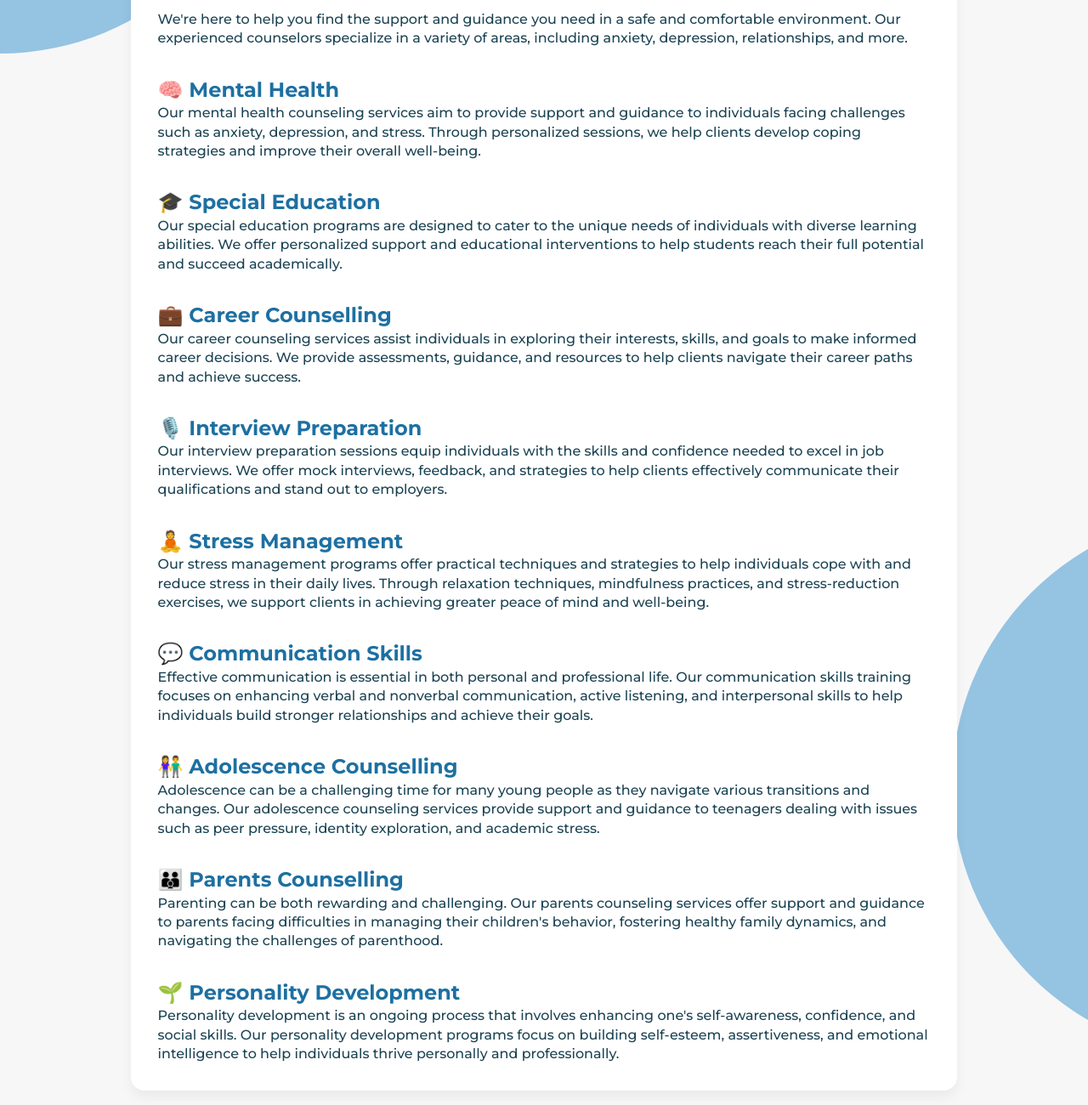
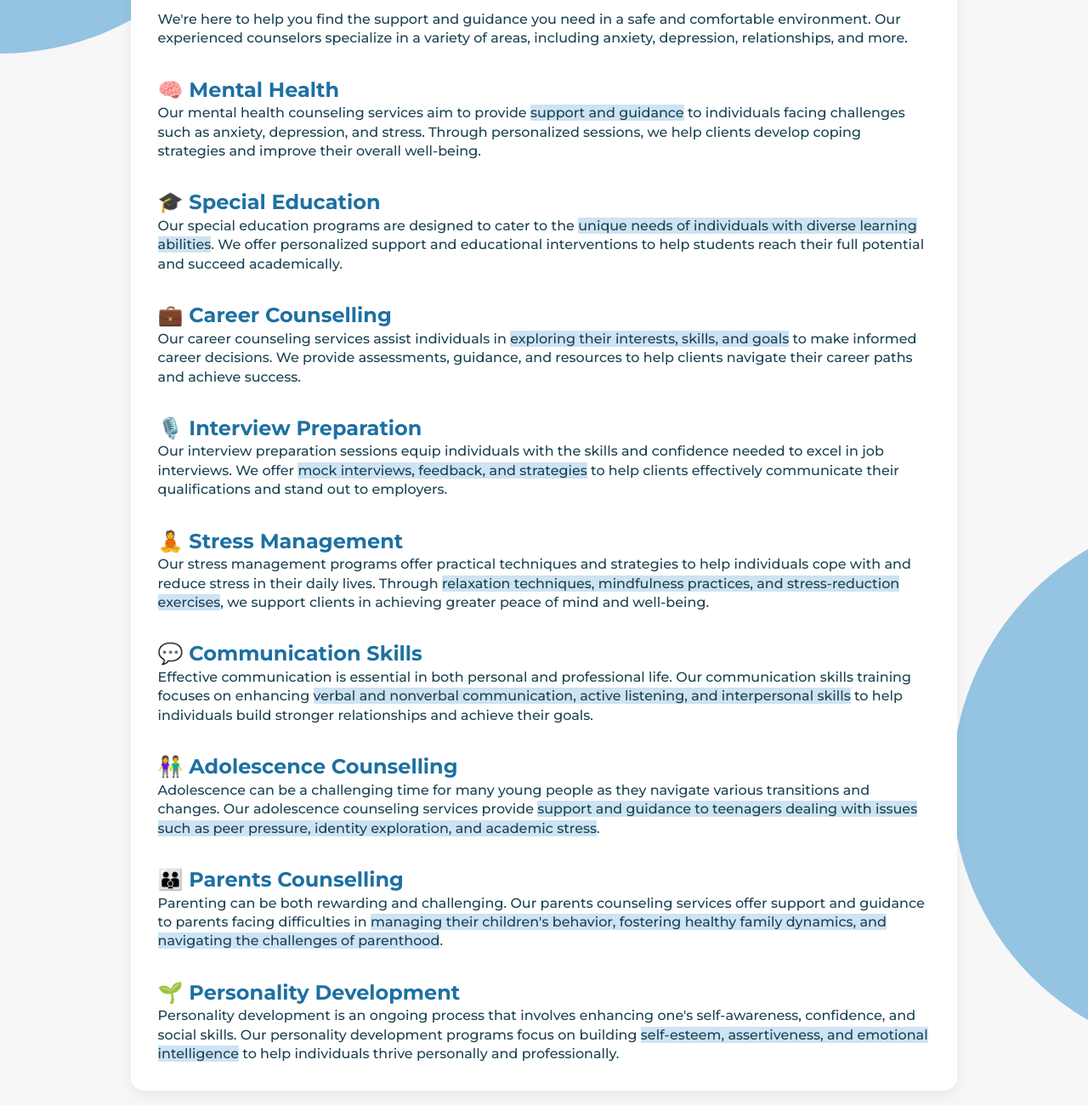
Before and after one commit to prakhartiwari0/smallsteps, a plain HTML site: page p/services.html in a window 1280 px wide. Shown: the part 380-1680 px from the top of the page at 85% size. Drawn offline with nearby package versions, Linux system fonts and the light colour scheme.

Commit message:
Highlighted important parts in services page

```diff
--- a/p/services.html
+++ b/p/services.html
@@ -71,55 +71,53 @@
 
 <!-- <hr class="dotted"> -->
 
-
 <h2>🧠 Mental Health</h2>
-<p>Our mental health counseling services aim to provide support and guidance to individuals facing challenges such as anxiety, depression, and stress. Through personalized sessions, we help clients develop coping strategies and improve their overall well-being.</p>
+<p>Our mental health counseling services aim to provide <span class="highlightedText">support and guidance</span> to individuals facing challenges such as anxiety, depression, and stress. Through personalized sessions, we help clients develop coping strategies and improve their overall well-being.</p>
 
 <!-- <hr class="dotted"> -->
 
 
 <h2>🎓 Special Education</h2>
-<p>Our special education programs are designed to cater to the unique needs of individuals with diverse learning abilities. We offer personalized support and educational interventions to help students reach their full potential and succeed academically.</p>
+<p>Our special education programs are designed to cater to the <span class="highlightedText">unique needs of individuals with diverse learning abilities</span>. We offer personalized support and educational interventions to help students reach their full potential and succeed academically.</p>
 
 <!-- <hr class="dotted"> -->
 
 
 <h2>💼 Career Counselling</h2>
-<p>Our career counseling services assist individuals in exploring their interests, skills, and goals to make informed career decisions. We provide assessments, guidance, and resources to help clients navigate their career paths and achieve success.</p>
+<p>Our career counseling services assist individuals in <span class="highlightedText">exploring their interests, skills, and goals</span> to make informed career decisions. We provide assessments, guidance, and resources to help clients navigate their career paths and achieve success.</p>
 
 <!-- <hr class="dotted"> -->
 
 
 <h2>🎙️ Interview Preparation</h2>
-<p>Our interview preparation sessions equip individuals with the skills and confidence needed to excel in job interviews. We offer mock interviews, feedback, and strategies to help clients effectively communicate their qualifications and stand out to employers.</p>
+<p>Our interview preparation sessions equip individuals with the skills and confidence needed to excel in job interviews. We offer <span class="highlightedText">mock interviews, feedback, and strategies</span> to help clients effectively communicate their qualifications and stand out to employers.</p>
 
 
 <!-- <hr class="dotted"> -->
 
 <h2>🧘 Stress Management</h2>
-<p>Our stress management programs offer practical techniques and strategies to help individuals cope with and reduce stress in their daily lives. Through relaxation techniques, mindfulness practices, and stress-reduction exercises, we support clients in achieving greater peace of mind and well-being.</p>
+<p>Our stress management programs offer practical techniques and strategies to help individuals cope with and reduce stress in their daily lives. Through <span class="highlightedText">relaxation techniques, mindfulness practices, and stress-reduction exercises</span>, we support clients in achieving greater peace of mind and well-being.</p>
 
 <!-- <hr class="dotted"> -->
 
 <h2>💬 Communication Skills</h2>
-<p>Effective communication is essential in both personal and professional life. Our communication skills training focuses on enhancing verbal and nonverbal communication, active listening, and interpersonal skills to help individuals build stronger relationships and achieve their goals.</p>
+<p>Effective communication is essential in both personal and professional life. Our communication skills training focuses on enhancing <span class="highlightedText">verbal and nonverbal communication, active listening, and interpersonal skills</span> to help individuals build stronger relationships and achieve their goals.</p>
 
 <!-- <hr class="dotted"> -->
 
 
 <h2>👫 Adolescence Counselling</h2>
-<p>Adolescence can be a challenging time for many young people as they navigate various transitions and changes. Our adolescence counseling services provide support and guidance to teenagers dealing with issues such as peer pressure, identity exploration, and academic stress.</p>
+<p>Adolescence can be a challenging time for many young people as they navigate various transitions and changes. Our adolescence counseling services provide <span class="highlightedText">support and guidance to teenagers dealing with issues such as peer pressure, identity exploration, and academic stress</span>.</p>
 
 <!-- <hr class="dotted"> -->
 
 <h2>👪 Parents Counselling</h2>
-<p>Parenting can be both rewarding and challenging. Our parents counseling services offer support and guidance to parents facing difficulties in managing their children's behavior, fostering healthy family dynamics, and navigating the challenges of parenthood.</p>
+<p>Parenting can be both rewarding and challenging. Our parents counseling services offer support and guidance to parents facing difficulties in <span class="highlightedText">managing their children's behavior, fostering healthy family dynamics, and navigating the challenges of parenthood</span>.</p>
 
 <!-- <hr class="dotted"> -->
 
 <h2>🌱 Personality Development</h2>
-<p>Personality development is an ongoing process that involves enhancing one's self-awareness, confidence, and social skills. Our personality development programs focus on building self-esteem, assertiveness, and emotional intelligence to help individuals thrive personally and professionally.</p>
-
+<p>Personality development is an ongoing process that involves enhancing one's self-awareness, confidence, and social skills. Our personality development programs focus on building <span class="highlightedText">self-esteem, assertiveness, and emotional intelligence</span> to help individuals thrive personally and professionally.</p>
 
 </div>
 
```
